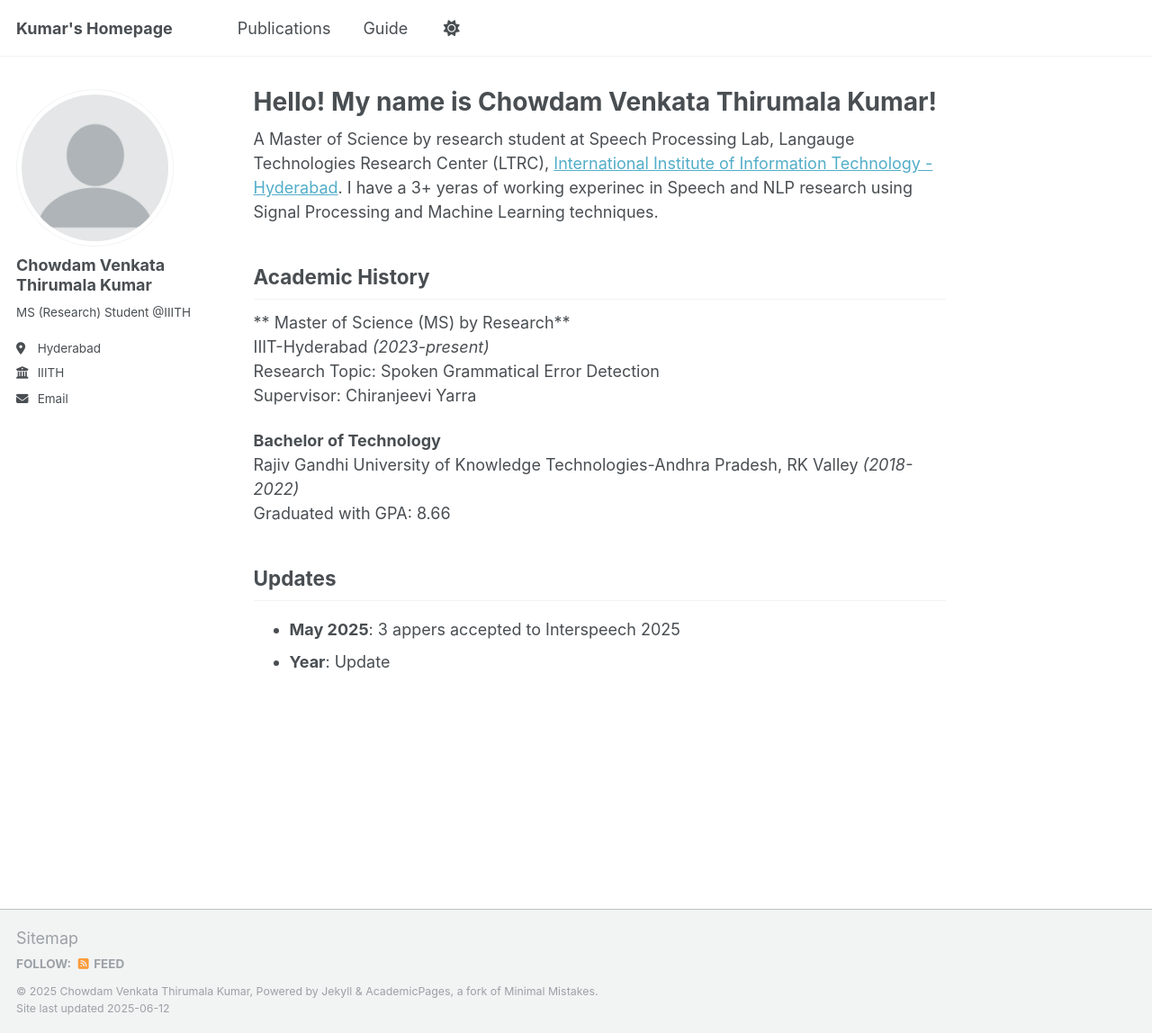
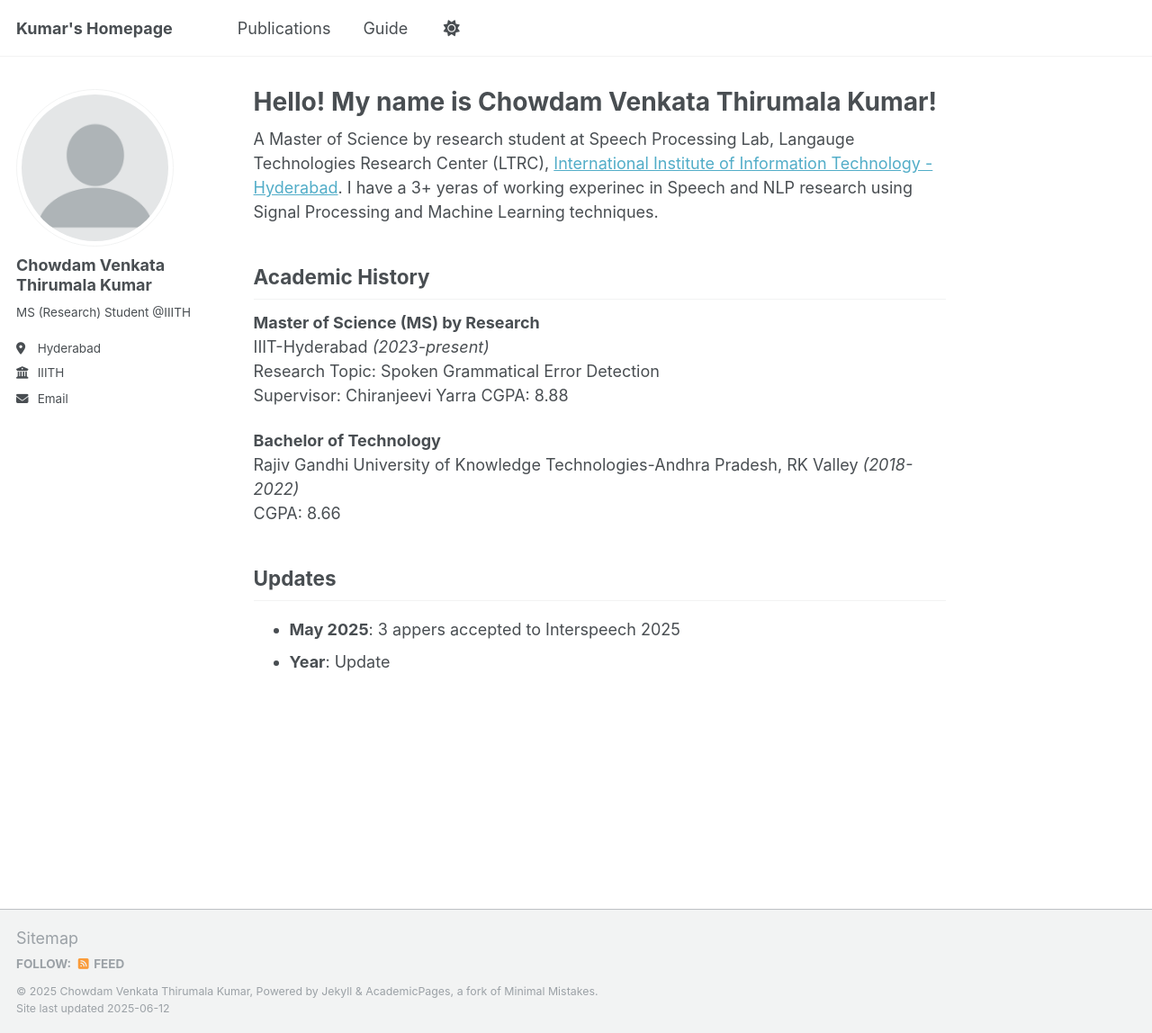
Before and after one commit to cvthirumalakumar/cvthirumalakumar.github.io, a Jekyll site: the page built from _pages/about.md, in a window 1280 px wide and 1148 px high. Shown: the whole window at 90% size. Built offline with Jekyll 4.4.1, drawn with Linux system fonts in a browser that asks for light colours.

Commit message:
Update about.md

```diff
--- a/_pages/about.md
+++ b/_pages/about.md
@@ -12,19 +12,20 @@ redirect_from:
 
 ## Academic History
 
-** Master of Science (MS) by Research**
+**Master of Science (MS) by Research**
 <br/>
 IIIT-Hyderabad *(2023-present)*
 <br/>
 Research Topic: Spoken Grammatical Error Detection
 <br/>
 Supervisor: Chiranjeevi Yarra
+CGPA: 8.88
 
 **Bachelor of Technology**
 <br/>
 Rajiv Gandhi University of Knowledge Technologies-Andhra Pradesh, RK Valley *(2018-2022)*
 <br/>
-Graduated with GPA: 8.66
+CGPA: 8.66
 
 
 
```
